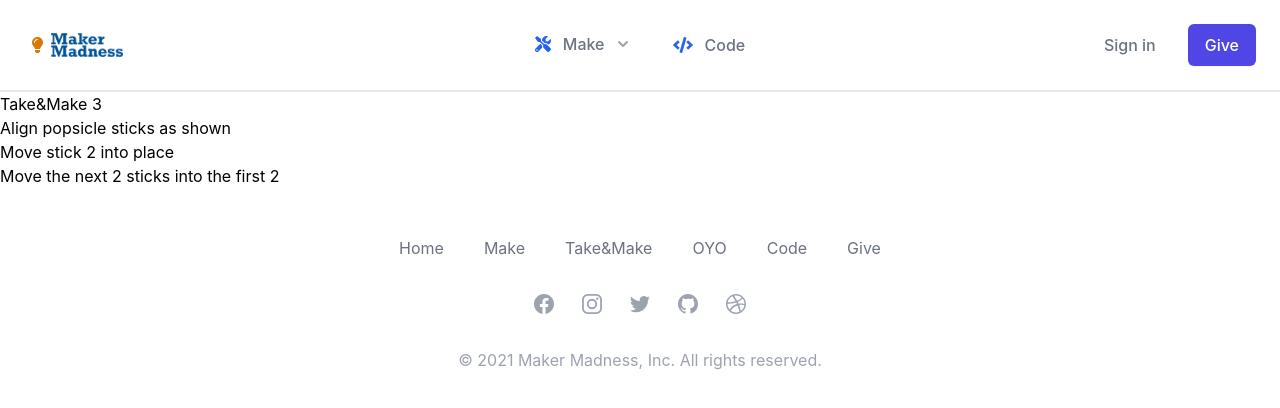
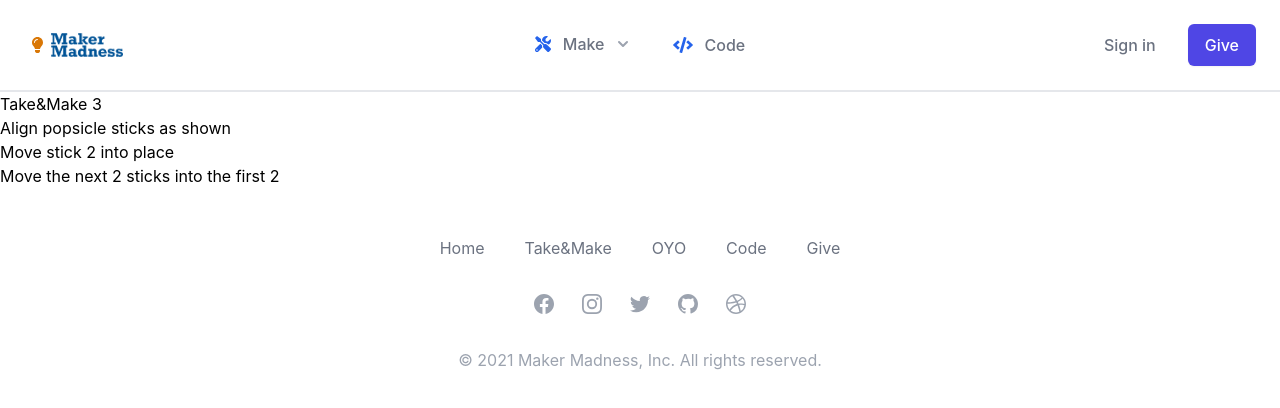
Before and after one commit to larboyer/maker-madness-web5, a React (Create React App) app: page /takemake03 in a window 1280 px wide. Shown: the top 408 px of the page. Built offline with nearby package versions, Linux system fonts and the light colour scheme; what @tailwindcss/typography would draw is missing.

Commit message:
remove: 🗑  Removed make from footer navigation

```diff
--- a/src/components/Footer.js
+++ b/src/components/Footer.js
@@ -15,15 +15,6 @@ const Footer = () => {
               className="text-base text-gray-500 hover:text-gray-900"
             >
               Home
-            </NavLink>
-          </div>
-
-          <div className="px-5 py-2">
-            <NavLink
-              to="/make"
-              className="text-base text-gray-500 hover:text-gray-900"
-            >
-              Make
             </NavLink>
           </div>
 
```
